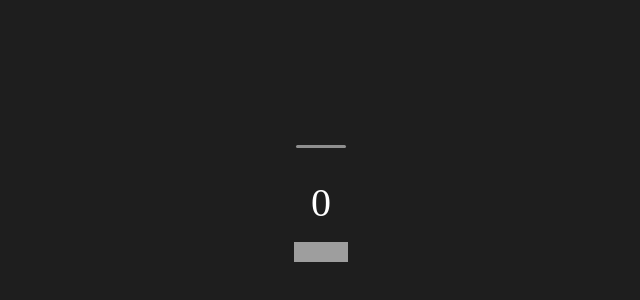
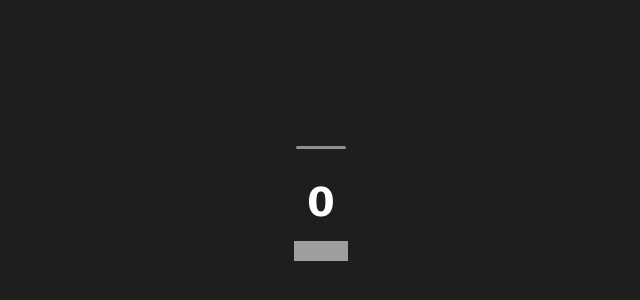
Before and after one commit to ngseke/han-fans-eye-poke, a Vue app: page / in a window 1280 px wide. Shown: the part 196-496 px from the top of the page, without its empty margins (319-959 px from the left). Built offline with nearby package versions, Linux system fonts and the light colour scheme; grey boxes are pictures that could not be loaded; the HTML template or start-up script is replaced by a standard one.

Commit message:
create score component

```diff
--- a/src/App.vue
+++ b/src/App.vue
@@ -6,13 +6,14 @@ main(@mousemove='mouseMove' ref='main')
     .view
       .band(:style='bandStyle')
         img(v-for='img in imgs' :src='img' @load='loaded')
-  .score {{ score }}
+  Score.score(:value='score')
 
   iframe(src='https://ghbtns.com/github-btn.html?user=ngseke&repo=han-fans-eye-poke&type=star&count=false' frameborder='0' scrolling='0' width='54' height='20' title='GitHub')
 </template>
 
 <script>
 import Loader from '~/components/Loader.vue'
+import Score from '~/components/Score.vue'
 import imgs from './img/*.jpg'
 const localStorageKey = 'han-fans-eye-poke-score'
 
@@ -27,6 +28,7 @@ export default {
   },
   components: {
     Loader,
+    Score,
   },
   methods: {
     mouseMove (e) {
--- /dev/null
+++ b/src/components/Score.vue
@@ -0,0 +1,44 @@
+<template lang="pug">
+.score(:key='value')
+  span.digit(
+    v-for='(i, index) in digits'
+    :key='index'
+    :style='{ animationDelay: `${index * .1}s` }'
+  ) {{ i }}
+</template>
+
+<script>
+export default {
+  props: {
+    value: Number
+  },
+  computed: {
+    digits () {
+      return [...new Intl.NumberFormat('en-US').format(this.value)]
+    }
+  }
+}
+</script>
+
+<style lang="sass" scoped>
+@keyframes digit
+  0%
+    opacity: 0
+    transform: translateY(-50%)
+  50%
+    opacity: .7
+    transform: translateY(20%)
+  100%
+    opacity: 1
+    transform: none
+
+.score
+  font-size: 2.5rem
+  font-weight: bold
+  font-family: Verdana, Geneva, sans-serif
+  color: white
+  .digit
+    display: inline-block
+    transform-origin: center center
+    animation: digit .3s both
+</style>
```
